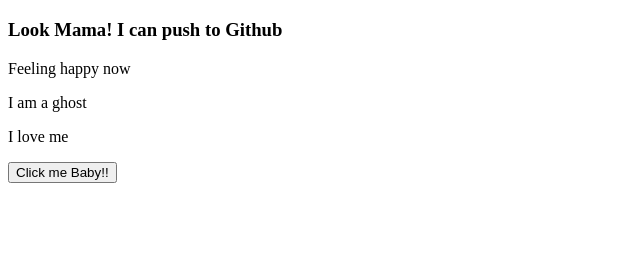
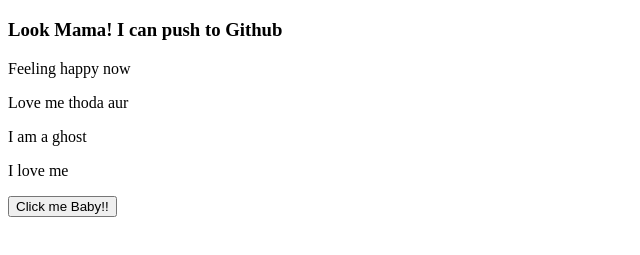
Before and after one commit to AshrafUAsif/my-first-website, a plain HTML site: page index.html in a window 1280 px wide. Shown: the part 61-316 px from the top of the page, without its empty margins (0-640 px from the left). Drawn offline with Linux system fonts and the light colour scheme.

Commit message:
text updated

```diff
--- a/index.html
+++ b/index.html
@@ -9,6 +9,7 @@
     <h1>My first ever website</h1>
     <h3>Look Mama! I can push to Github</h3>
     <p>Feeling happy now</p>
+    <p>Love me thoda aur</p>
     <p>I am a ghost</p>
     <p>I love me </p>
     <button>Click me Baby!! </button>
```
